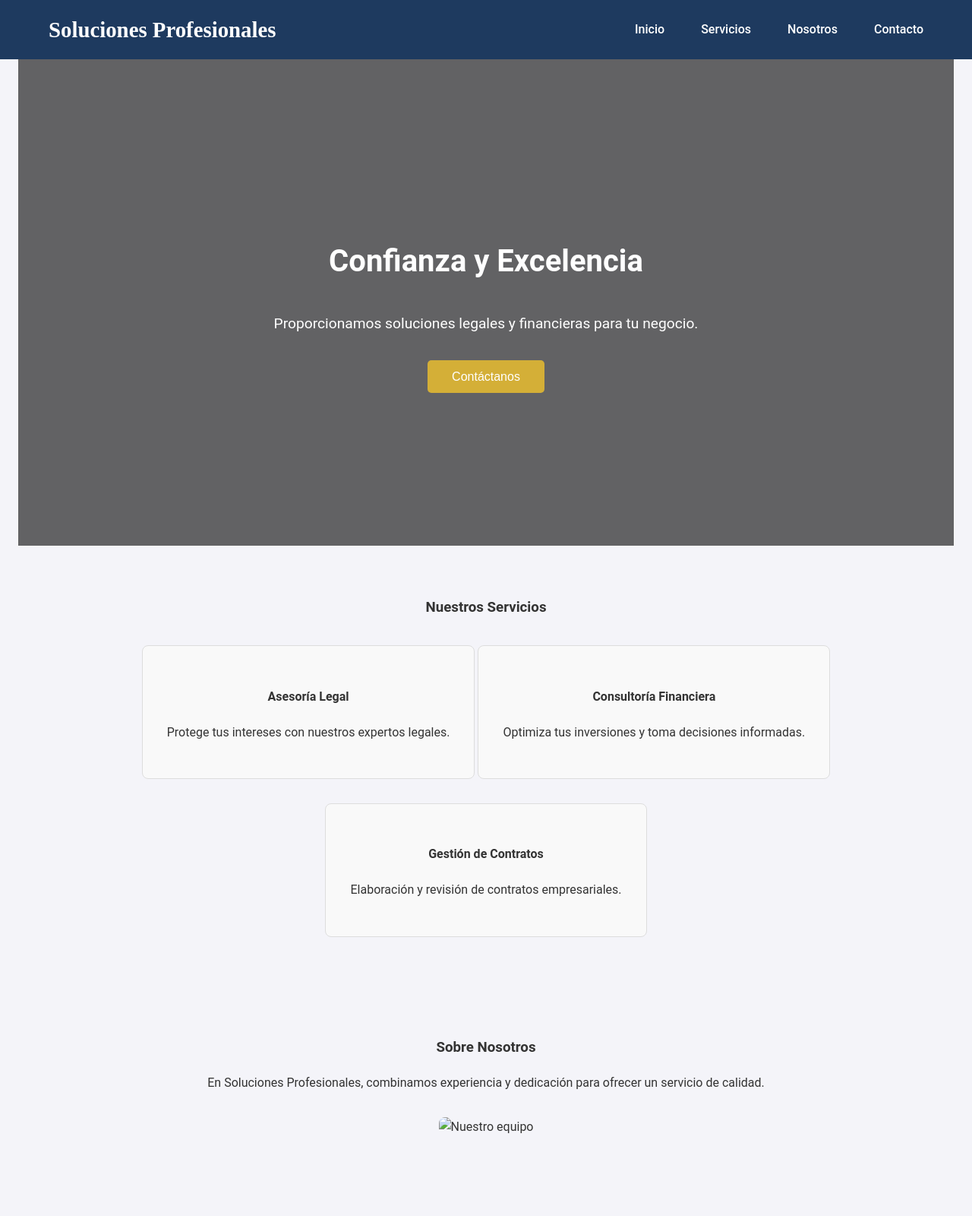
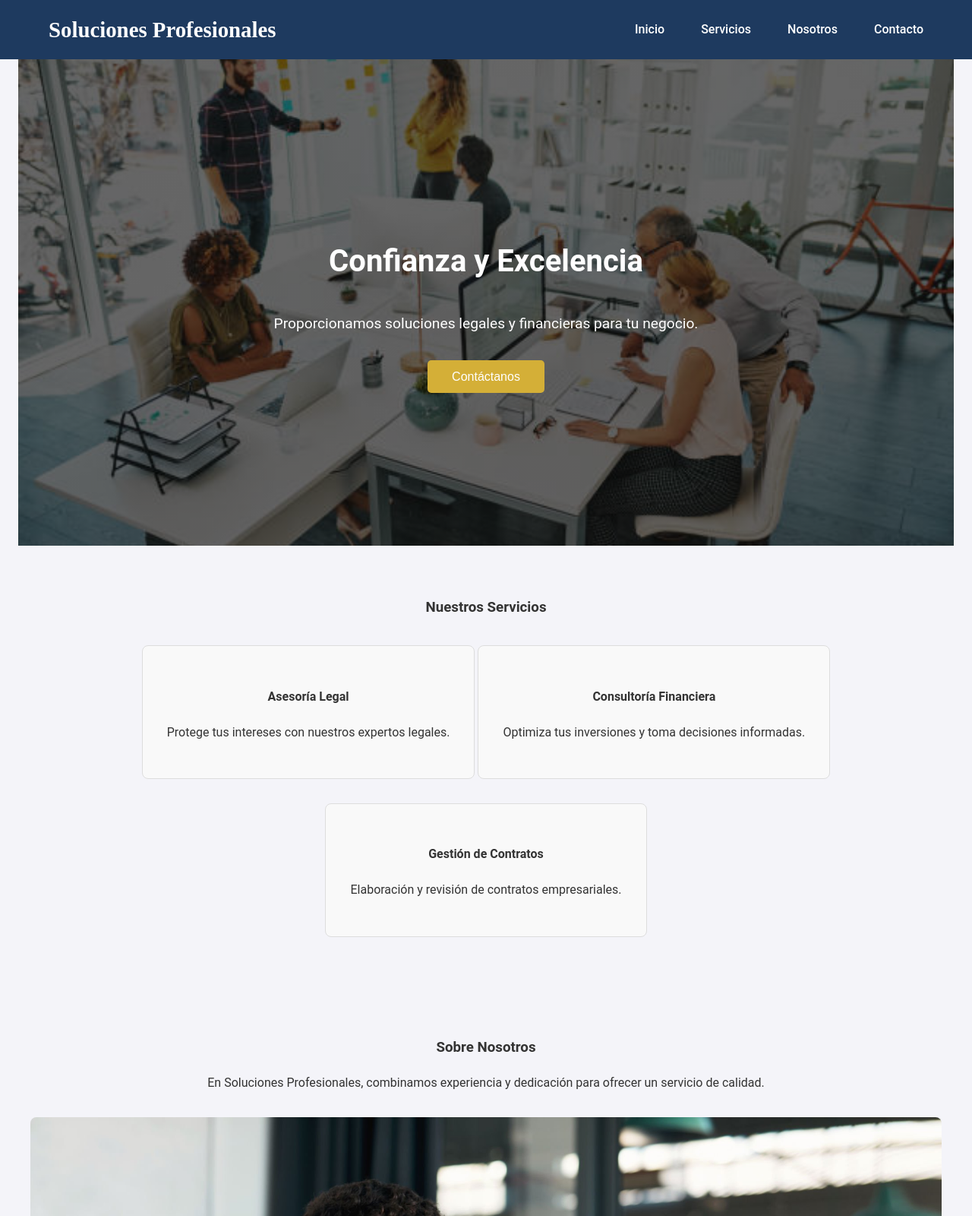
Before and after one commit to AdrianMDeLucas/landing-page, a plain HTML site: page index.html in a window 1280 px wide. Shown: the top 1600 px of the page at 76% size. Drawn offline with Linux system fonts and the light colour scheme.

Commit message:
Update index.html

```diff
--- a/index.html
+++ b/index.html
@@ -45,7 +45,7 @@
         }
 
         #hero {
-            background: linear-gradient(rgba(0, 0, 0, 0.6), rgba(0, 0, 0, 0.6)), url('office.jpg') no-repeat center center/cover;
+            background: linear-gradient(rgba(0, 0, 0, 0.6), rgba(0, 0, 0, 0.6)), url('images/office.jpg') no-repeat center center/cover;
             color: #fff;
             height: 80vh;
             display: flex;
@@ -154,7 +154,7 @@
     <section id="about">
         <h3>Sobre Nosotros</h3>
         <p>En Soluciones Profesionales, combinamos experiencia y dedicación para ofrecer un servicio de calidad.</p>
-        <img src="team.jpg" alt="Nuestro equipo">
+        <img src="images/team.jpg" alt="Nuestro equipo">
     </section>
     <section id="contact">
         <h3>Contáctanos</h3>
```
